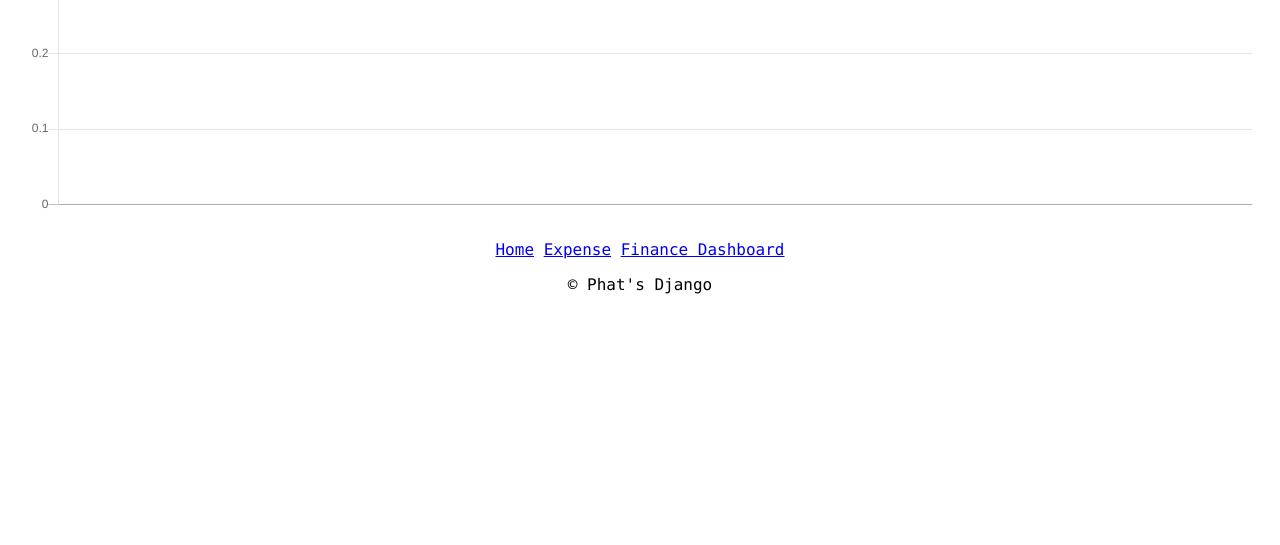
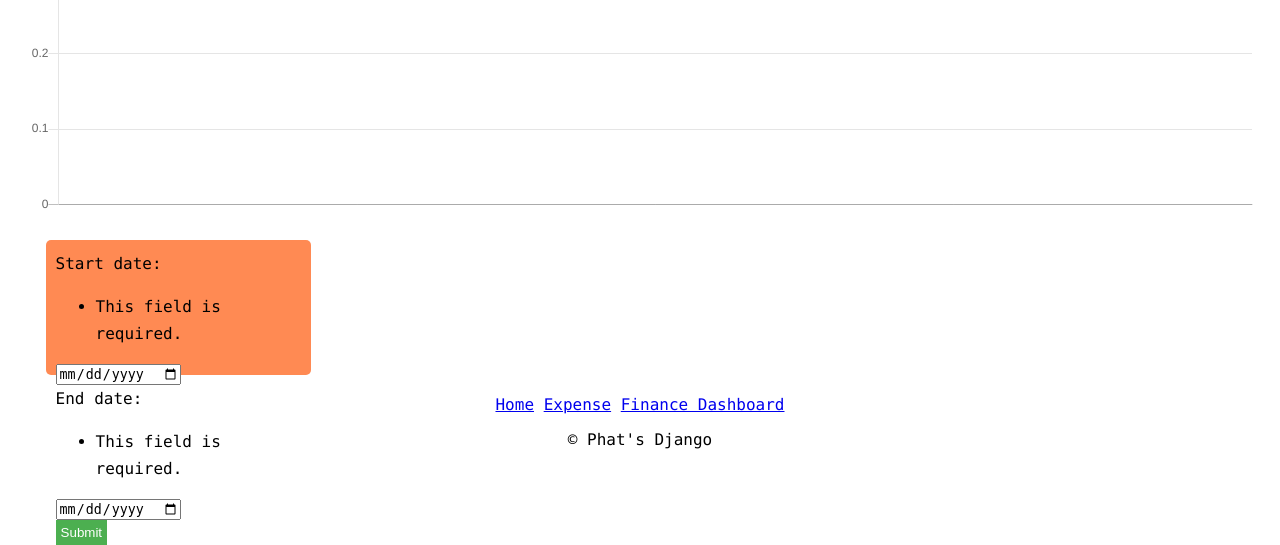
Before and after one commit to Phat-pham99/Phat_Django_Badass, a Django app: page /phat_investment/portfolio in a window 1280 px wide. Shown: the part 665-1210 px from the top of the page. Before the commit the page ends 959 px from the top, so only its background shows below. Run offline with Django 5.2, Linux system fonts and the light colour scheme; the visitor is signed in with stand-in values (Sample User, id 1); data that the repository does not hold is empty.

Commit message:
Upgrade DateFilter form 🙊🔮

```diff
--- a/phat_finance/forms/forms.py
+++ b/forms/forms.py
@@ -2,8 +2,6 @@
 
 class DateFilterForm(forms.Form):
     start_date = forms.DateField(label="Start date",
-                    help_text="Select a start date for the filter",
                     widget=forms.DateInput(attrs={'type': 'date'}))
     end_date = forms.DateField(label="End date",
-                    help_text="Select an end date for the filter",
                     widget=forms.DateInput(attrs={'type': 'date'}))
--- a/phat_finance/templates/expense.html
+++ b/phat_finance/templates/expense.html
@@ -127,7 +127,6 @@
         </div>
         <div class="col" style="width:50%;" >
             <form method="post" style="width:50%;">
-            {% csrf_token %}
             {{ date_filter }}
             <input type="submit" value="Submit" style="
             padding: 5px; background-color: #4CAF50; color: white;
--- a/phat_investment/templates/portfolio.html
+++ b/phat_investment/templates/portfolio.html
@@ -1,4 +1,4 @@
-{% load humanizelib %}
+<!-- {% load humanizelib %} -->
 <html>
 <head>
     <meta charset="UTF-8" />
@@ -15,13 +15,36 @@
             background-color: rgb(255, 255, 255);
             font-family: Consolas, 'Liberation Mono', Menlo, Courier, monospace;
         }
+        form {
+            position: sticky;
+            bottom: 20px; /* Adjust as needed - distance from the bottom */
+            left: 20px; /* Or right: 20px; for the other side */
+            margin: 20px;
+            padding: 10px;
+            border: 1px solid #000000;
+            line-height: 170%;
+            text-size-adjust: 12px;
+            background-color: #ff8a53;
+            border: none;
+            cursor: pointer;
+            border-radius: 5px
+        }
     </style>
 </head>
 <body>
     <h1>Phat Portfolio track Dashboard</h1>
-    <div>
-        <canvas id="portfolioChart" style="width: 100%; height: 800px;"></canvas>
-    </div>
+        <div>
+            <canvas id="portfolioChart" style="width: 100%; height: 800px;"></canvas>
+        </div>
+        <div>
+            <form method="post" style="width:20%; height: 15%">
+            {{ date_filter }}
+            <input type="submit" value="Submit" style="
+            padding: 5px; background-color: #4CAF50; color: white;
+            border: none;
+            ">
+            </form>
+        </div>
     <footer style="text-align: center; margin-top: 20px;">
         <a href="/"> Home</a>
         <a href="/phat_finance/expense">Expense</a>
--- a/phat_investment/views.py
+++ b/phat_investment/views.py
@@ -1,4 +1,5 @@
 from django.shortcuts import render
+# import sys
 
 # Create your views here.
 from django.shortcuts import render
@@ -6,26 +7,38 @@
 from django.template.loader import render_to_string
 from django.template import loader
 from django.contrib.auth.decorators import login_required
+from django.views.decorators.csrf import csrf_exempt, csrf_protect
 from django.core import serializers
 import json
 
+# sys.path.append("..")
 from .models.track_investment import TrackInvestment
 from .models.investment import Investment
+from forms.forms import DateFilterForm
 
 @login_required
+@csrf_exempt
 def portfolio_history(request):
     """
     Render the portfolio page with investment data.
     """
-    date = request.GET.get('date', None)
+    date_filter = DateFilterForm(request.POST)
+    start_date_form = None
+    end_date_form = None
+    if request.method == "POST":
+        if date_filter.is_valid():
+            start_date_form = date_filter.cleaned_data['start_date']
+            end_date_form = date_filter.cleaned_data['end_date']
     start_date = request.GET.get('start_date', None)
     end_date = request.GET.get('end_date', None)
-    portfolio_history = TrackInvestment.objects.all().order_by('-date')
+    # portfolio_history = TrackInvestment.objects.all().order_by('-date')
     portfolio = None
-    if start_date and end_date:
-        portfolio = portfolio_history.filter(date__range=(start_date,end_date))
+    if start_date_form and end_date_form:
+        portfolio = TrackInvestment.objects.all().order_by('-date').filter(date__range=(start_date_form,end_date_form))
+    elif start_date and end_date:
+        portfolio = TrackInvestment.objects.all().order_by('-date').filter(date__range=(start_date,end_date))
     else:
-        portfolio = portfolio_history
+        portfolio = TrackInvestment.objects.all().order_by('-date')
 
     json_data = json.loads(serializers.serialize('json', portfolio))
     portfolio_data = {'date':[],'total':[],'acbs':[],'mio':[],'dragon':[],'ssi':[],'idle_cash':[],'crypto':[]}
@@ -41,6 +54,7 @@
 
     rendered = render_to_string("portfolio.html", {
         "portfolio_data": portfolio_data,
+        "date_filter": date_filter,
     })
 
     return HttpResponse(rendered)
```
Also changed, not shown: phat_finance/views.py (+4 -3 lines), forms/__init__.py (added).
